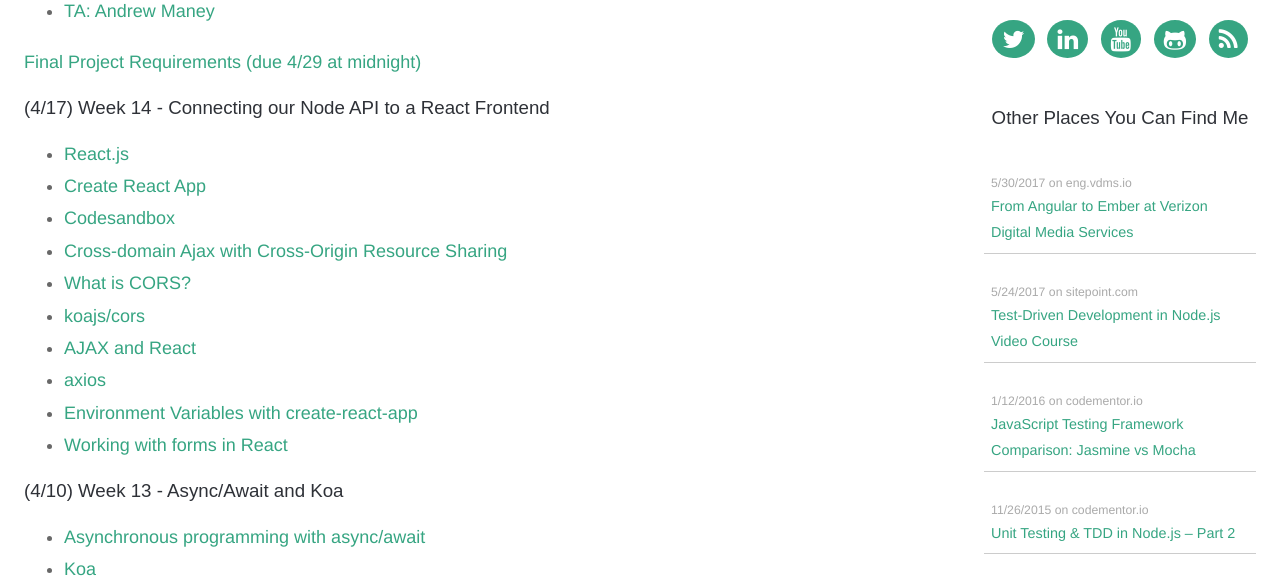
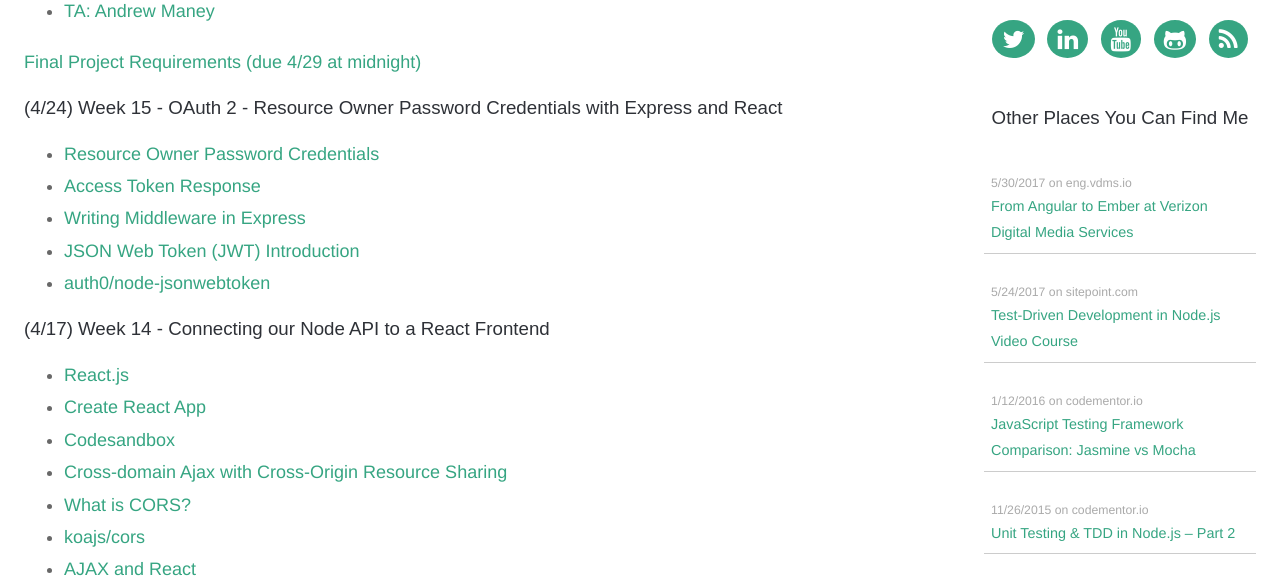
Before and after one commit to iamdtang/skaterdav85.github.io, a Jekyll site: the page built from teaching/2018/itp405.md, in a window 1280 px wide and 900 px high, cut to the strip 320-900 px from the top of the window. Built offline with Jekyll 4.4.1, drawn with Linux system fonts in a browser that asks for light colours; nearby versions of some CDN libraries.

Commit message:
Update itp405.md

```diff
--- a/teaching/2018/itp405.md
+++ b/teaching/2018/itp405.md
@@ -14,6 +14,14 @@ layout: default
 <!-- * [Cookies vs Tokens: The Definitive Guide](https://auth0.com/blog/cookies-vs-tokens-definitive-guide/)
 * https://stackoverflow.com/questions/14221722/set-cookie-on-browser-with-ajax-request-via-cors
 * https://stackoverflow.com/questions/8863571/cors-request-why-are-the-cookies-not-sent -->
+
+### (4/24) Week 15 - OAuth 2 - Resource Owner Password Credentials with Express and React
+
+* [Resource Owner Password Credentials](https://www.oauth.com/oauth2-servers/access-tokens/password-grant/)
+* [Access Token Response](https://www.oauth.com/oauth2-servers/access-tokens/access-token-response/)
+* [Writing Middleware in Express](https://expressjs.com/en/guide/writing-middleware.html)
+* [JSON Web Token (JWT) Introduction](https://jwt.io/introduction/)
+* [auth0/node-jsonwebtoken](https://github.com/auth0/node-jsonwebtoken)
 
 ### (4/17) Week 14 - Connecting our Node API to a React Frontend
 
```
